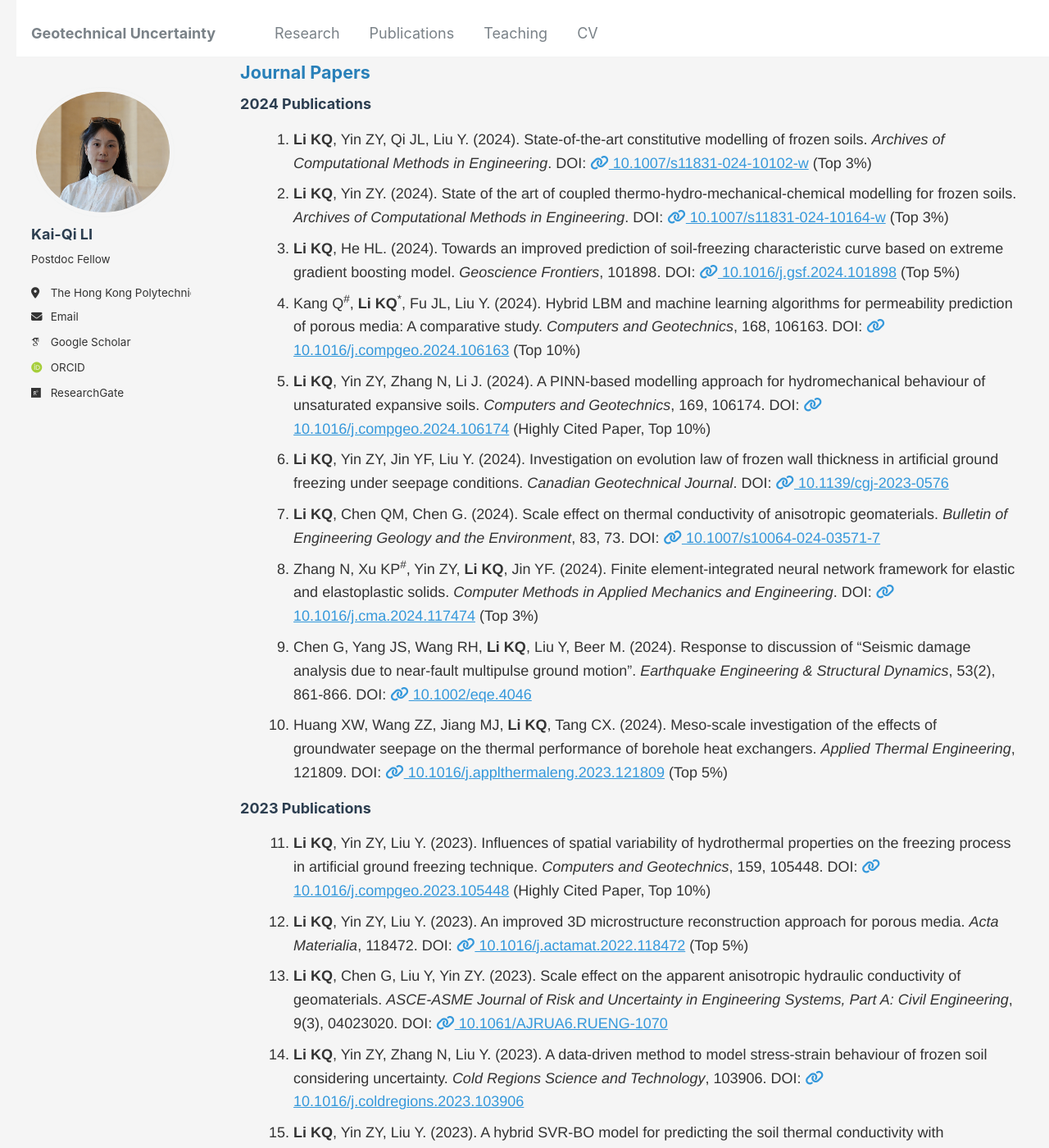
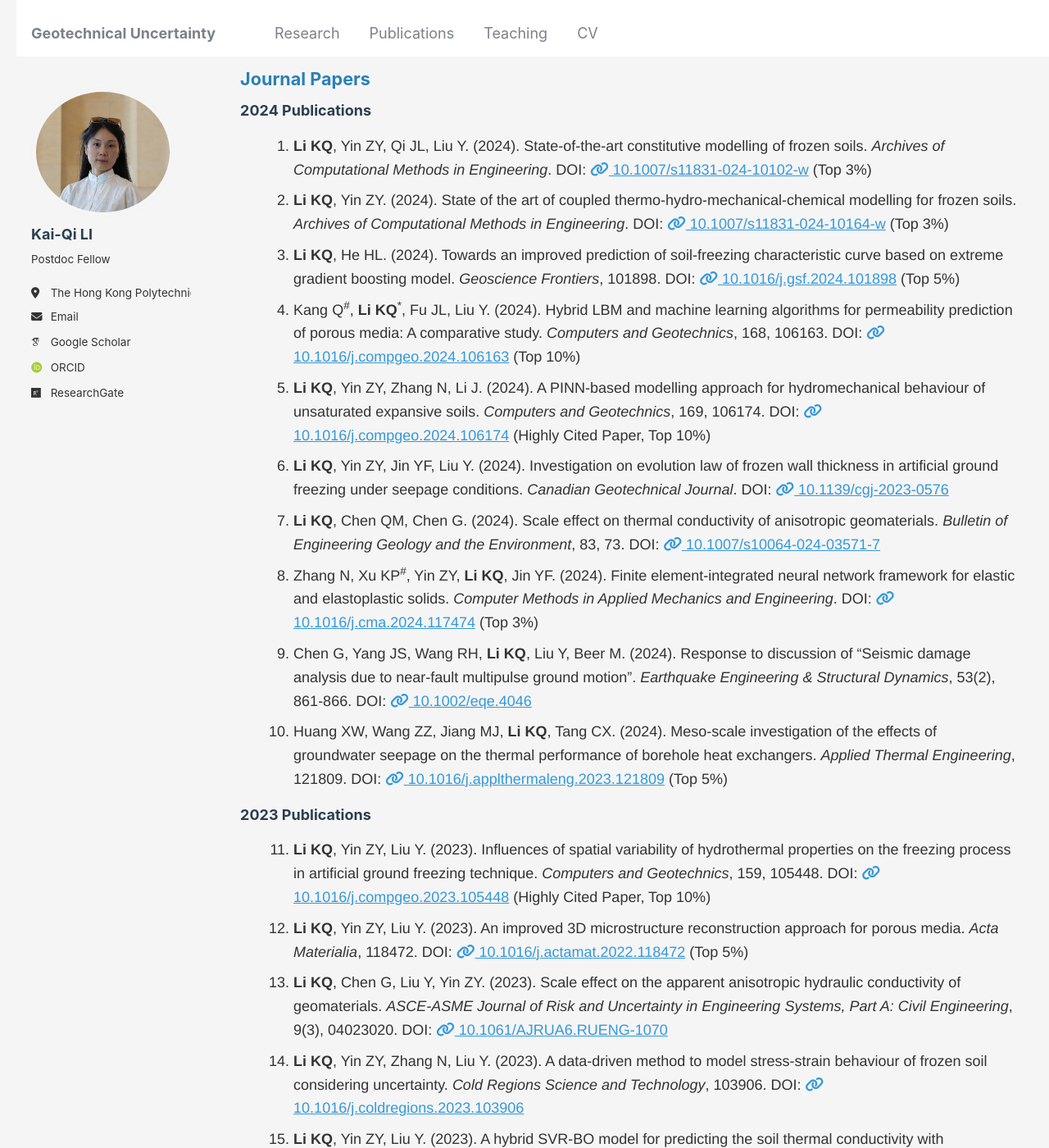
Before and after one commit to kqceeli/kqceeli.github.io, a Jekyll site: the page built from _pages/publications.html, in a window 1280 px wide and 1400 px high. Shown: the whole window at 82% size. Built offline with Jekyll 4.4.1, drawn with Linux system fonts in a browser that asks for light colours; some web fonts are replaced.

Commit message:
Update publications.html

```diff
--- a/_pages/publications.html
+++ b/_pages/publications.html
@@ -25,7 +25,7 @@ author_profile: true
         h2 {
             font-size: 1.2rem; /* 调整后的字体大小 */
             color: #2980b9;
-            margin-top: 20px;                  /* 上方留白，减少至20px */
+            margin-top: 28px;                  /* 上方留白，减少至20px */
             margin-bottom: 5px;               /* 下方留白，减少至20px */
         }
 
```
